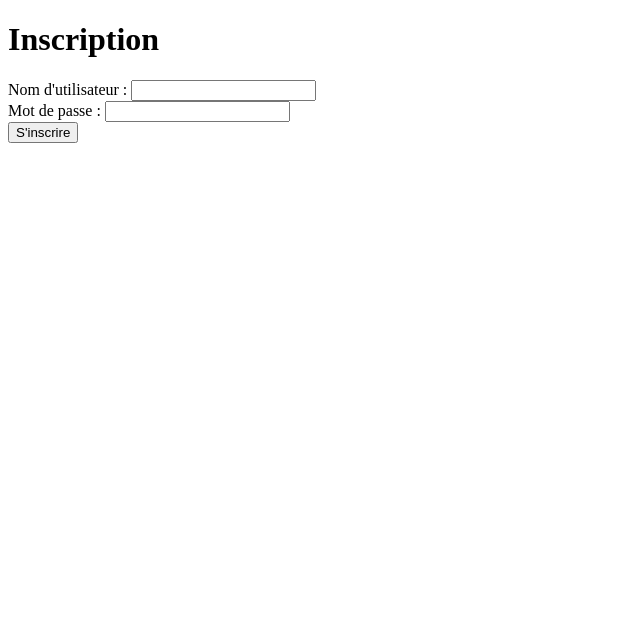
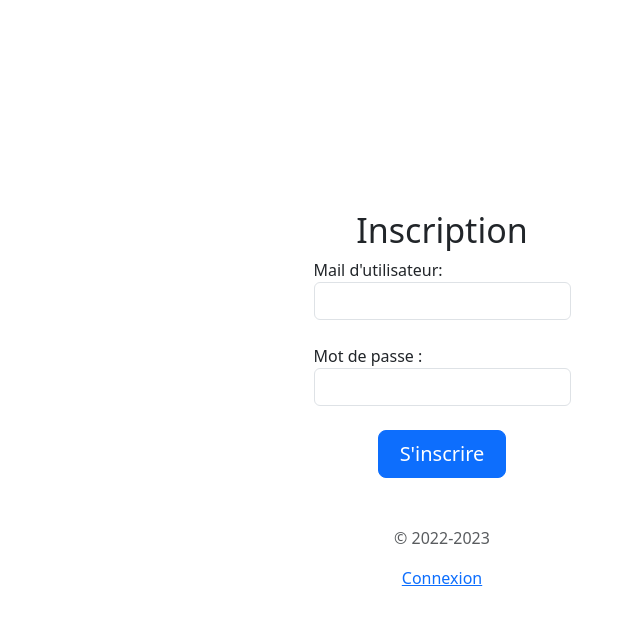
Before and after one commit to WaryMars/App-CRUD-Electron, an Electron app: page inscription.html in a window 800 px wide. Shown: the whole page, without its empty margins (0-640 px from the left). Drawn offline with nearby package versions, Linux system fonts and the light colour scheme; no server answers.

Commit message:
Add files via upload

```diff
--- a/inscription.html
+++ b/inscription.html
@@ -1,23 +1,44 @@
 <!DOCTYPE html>
 <html lang="fr">
+
 <head>
   <meta charset="UTF-8">
   <meta name="viewport" content="width=device-width, initial-scale=1.0">
+  <link rel="stylesheet" href="./media/style.css">
+  <link rel="stylesheet" href="media/animate.css">
+  <link rel="stylesheet" href="media/boostrap.css">
+  <link rel="stylesheet" href="media/jquery.js">
+  <link rel="stylesheet" href="media/uicons-regular-rounded.css">
+  <link rel="stylesheet" href="https://cdn.jsdelivr.net/npm/boxicons@latest/css/boxicons.min.css">
   <title>Inscription</title>
 </head>
+
 <body>
-  <h1>Inscription</h1>
-  <form id="inscription-form">
-    <label for="mail_utilisateur">Nom d'utilisateur :</label>
-    <input type="email" id="mail_utilisateur" name="mail_utilisateur"><br>
+  <main class="container d-flex min-vh-100 justify-content-center d-flex align-items-center">
+    <form id="inscription-form" class="form-signin">
+      <h1 class="text-center mb4 d-flex flex-column">Inscription</h1>
+      <div class="form-label-group">
+        <label for="mail_utilisateur">Mail d'utilisateur:</label>
+        <input type="email" id="mail_utilisateur" name="mail_utilisateur" class="form-control"><br>
+      </div>
 
-    <label for="mdp_utilisateur">Mot de passe :</label>
-    <input type="password" id="mdp_utilisateur" name="mdp_utilisateur"><br>
+      <div class="form-label-group">
+        <label for="mdp_utilisateur">Mot de passe :</label>
+        <input type="password" id="mdp_utilisateur" name="mdp_utilisateur" class="form-control"><br>
+      </div>
+      <div class="d-grid gap-2 col-6 mx-auto">
+        <button type="submit" class="btn btn-primary btn-lg" class="btn btn-default">
+          S'inscrire
+        </button>
+      </div>
 
-    <input type="submit" value="S'inscrire">
 
-  </form>
+      <p class="mt-5 mb-3 text-muted text-center">© 2022-2023</p>
+      <a href="./connexion.html" class="text-center mb4 d-flex flex-column">Connexion</a>
+    </form>
+  </main>
 
   <script src="./inscription.js"></script>
 </body>
+
 </html>
```
